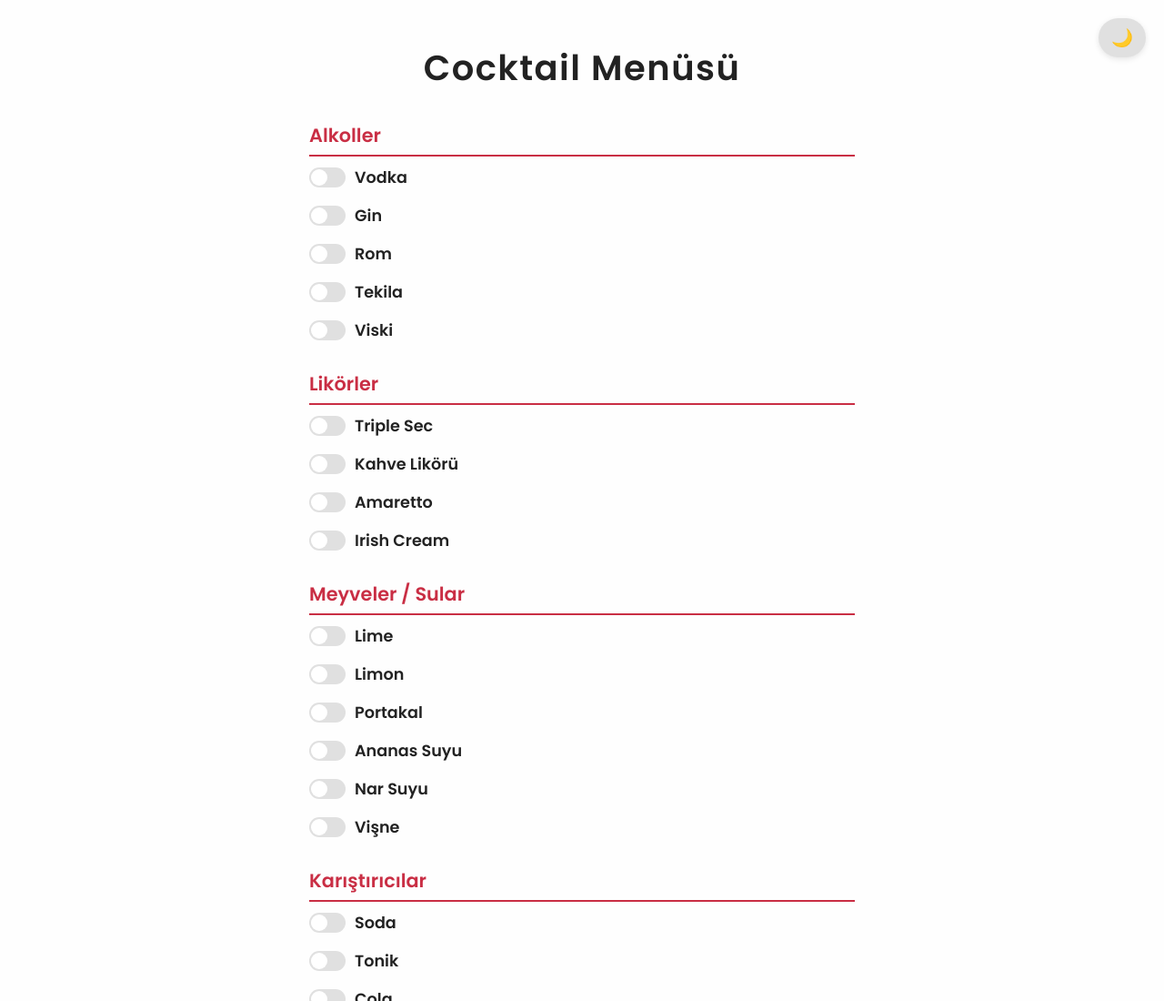
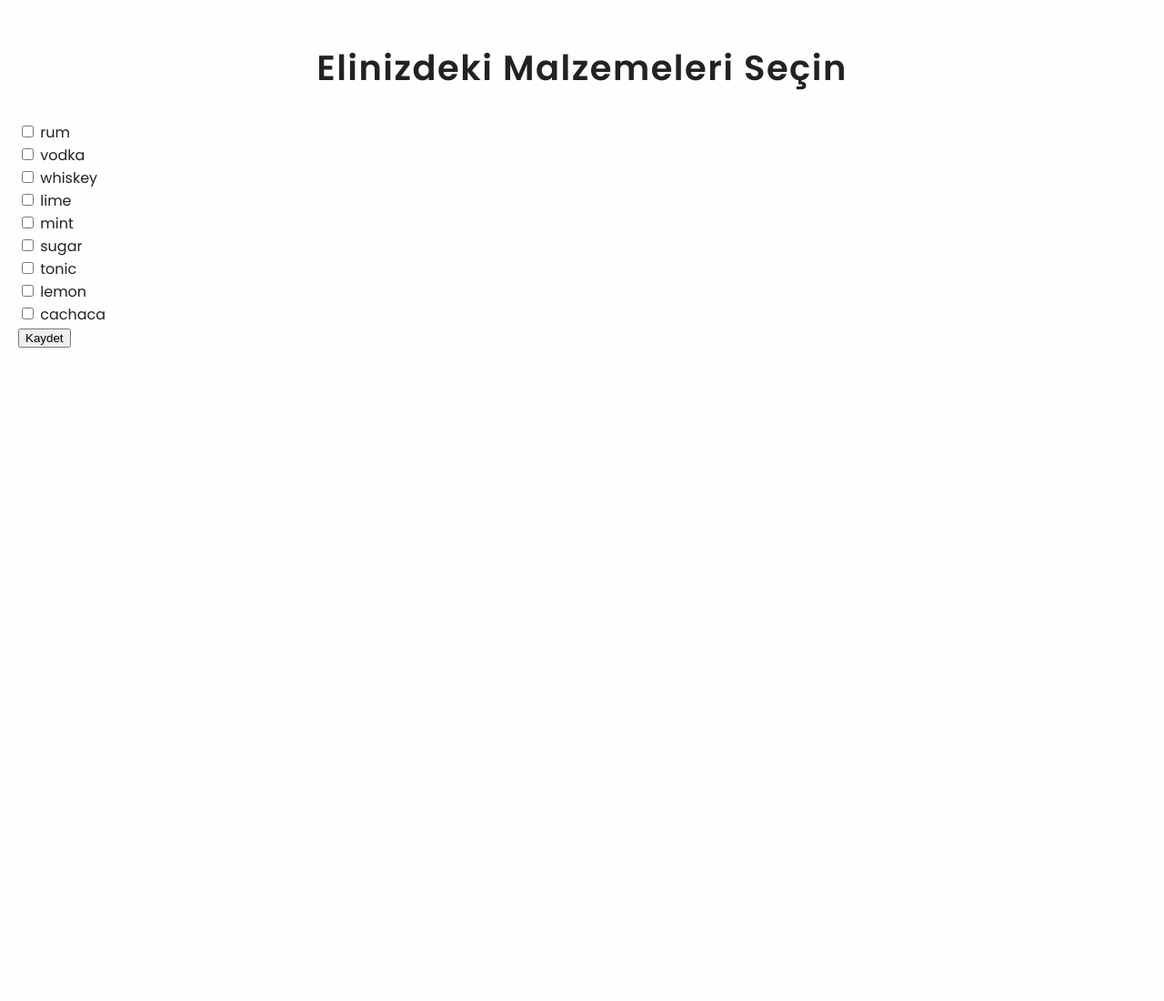
Before and after one commit to erdisencan/cocktail-menu, a website: page index.html in a window 1280 px wide. Shown: the top 1100 px of the page at 91% size. After the commit the page ends 840 px from the top, so only its background shows below. Drawn offline with Linux system fonts and the light colour scheme.

Commit message:
Update index.html

```diff
--- a/index.html
+++ b/index.html
@@ -1,67 +1,15 @@
 <!DOCTYPE html>
-<html lang="tr">
+<html lang="en">
 <head>
-  <meta charset="UTF-8" />
-  <meta name="viewport" content="width=device-width, initial-scale=1.0"/>
-  <title>Cocktail Menü</title>
-  <link rel="stylesheet" href="style.css" />
+  <meta charset="UTF-8">
+  <title>Admin Panel</title>
+  <link rel="stylesheet" href="style.css">
 </head>
 <body>
-  <button id="temaBtn">🌙</button>
+  <h1>Elinizdeki Malzemeleri Seçin</h1>
+  <div id="ingredient-list"></div>
+  <button id="save-button">Kaydet</button>
 
-  <div class="container">
-    <h1>Cocktail Menüsü</h1>
-
-    <section>
-      <h2>Alkoller</h2>
-      <div class="kategori"><input type="checkbox" id="vodka"><label for="vodka">Vodka</label></div>
-      <div class="kategori"><input type="checkbox" id="gin"><label for="gin">Gin</label></div>
-      <div class="kategori"><input type="checkbox" id="rom"><label for="rom">Rom</label></div>
-      <div class="kategori"><input type="checkbox" id="tekila"><label for="tekila">Tekila</label></div>
-      <div class="kategori"><input type="checkbox" id="viski"><label for="viski">Viski</label></div>
-    </section>
-
-    <section>
-      <h2>Likörler</h2>
-      <div class="kategori"><input type="checkbox" id="triple-sec"><label for="triple-sec">Triple Sec</label></div>
-      <div class="kategori"><input type="checkbox" id="kahve-likoru"><label for="kahve-likoru">Kahve Likörü</label></div>
-      <div class="kategori"><input type="checkbox" id="amaretto"><label for="amaretto">Amaretto</label></div>
-      <div class="kategori"><input type="checkbox" id="irish-cream"><label for="irish-cream">Irish Cream</label></div>
-    </section>
-
-    <section>
-      <h2>Meyveler / Sular</h2>
-      <div class="kategori"><input type="checkbox" id="lime"><label for="lime">Lime</label></div>
-      <div class="kategori"><input type="checkbox" id="lemon"><label for="lemon">Limon</label></div>
-      <div class="kategori"><input type="checkbox" id="portakal"><label for="portakal">Portakal</label></div>
-      <div class="kategori"><input type="checkbox" id="ananas"><label for="ananas">Ananas Suyu</label></div>
-      <div class="kategori"><input type="checkbox" id="nar"><label for="nar">Nar Suyu</label></div>
-      <div class="kategori"><input type="checkbox" id="vişne"><label for="vişne">Vişne</label></div>
-    </section>
-
-    <section>
-      <h2>Karıştırıcılar</h2>
-      <div class="kategori"><input type="checkbox" id="soda"><label for="soda">Soda</label></div>
-      <div class="kategori"><input type="checkbox" id="tonik"><label for="tonik">Tonik</label></div>
-      <div class="kategori"><input type="checkbox" id="cola"><label for="cola">Cola</label></div>
-      <div class="kategori"><input type="checkbox" id="enerji"><label for="enerji">Enerji İçeceği</label></div>
-    </section>
-
-    <section>
-      <h2>Garnitürler</h2>
-      <div class="kategori"><input type="checkbox" id="nane"><label for="nane">Nane</label></div>
-      <div class="kategori"><input type="checkbox" id="şeker"><label for="şeker">Toz Şeker</label></div>
-      <div class="kategori"><input type="checkbox" id="buz"><label for="buz">Buz</label></div>
-      <div class="kategori"><input type="checkbox" id="zeytin"><label for="zeytin">Zeytin</label></div>
-      <div class="kategori"><input type="checkbox" id="kiraz"><label for="kiraz">Kokteyl Kirazı</label></div>
-    </section>
-
-    <section>
-      <h2>Uygun Kokteyller</h2>
-      <div id="sonuclar">Henüz seçim yapılmadı.</div>
-    </section>
-  </div>
-
-  <script src="script.js"></script>
+  <script src="admin.js"></script>
 </body>
 </html>
```
